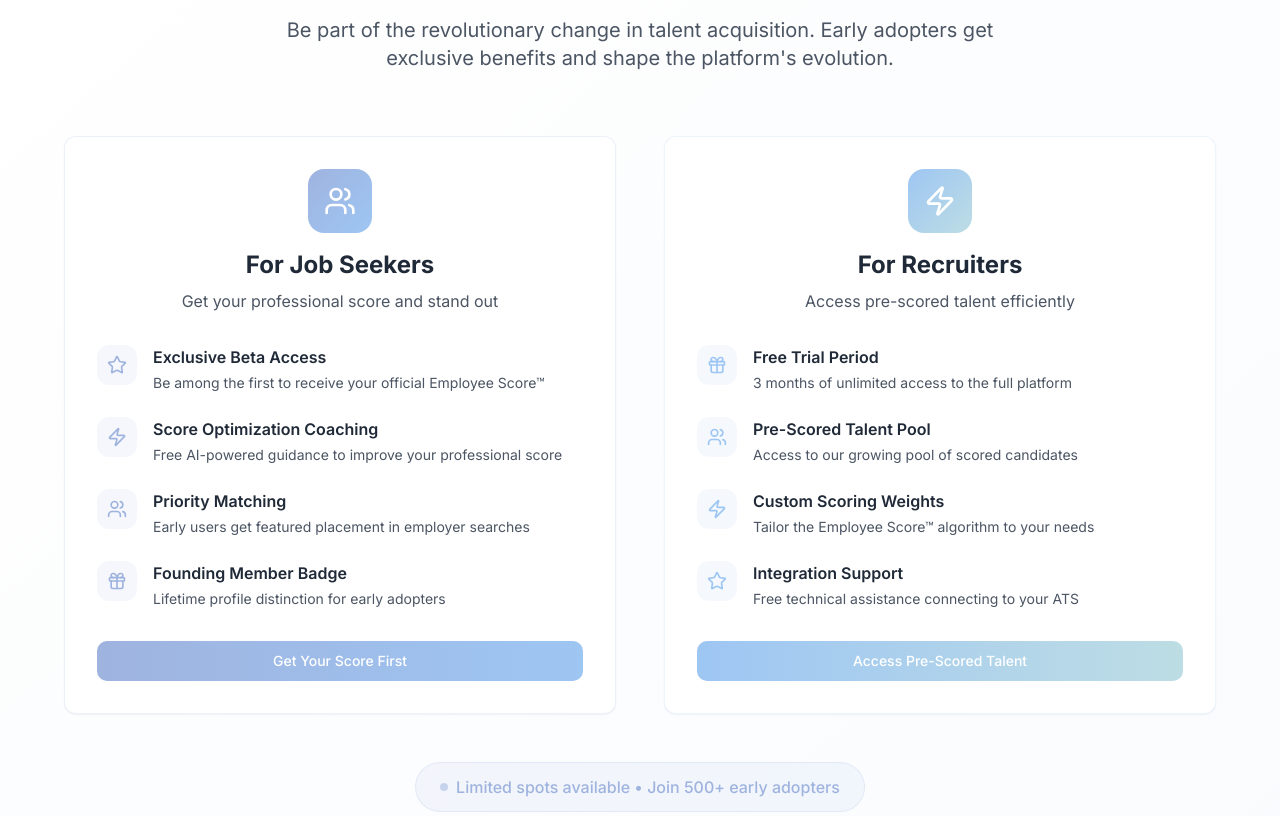
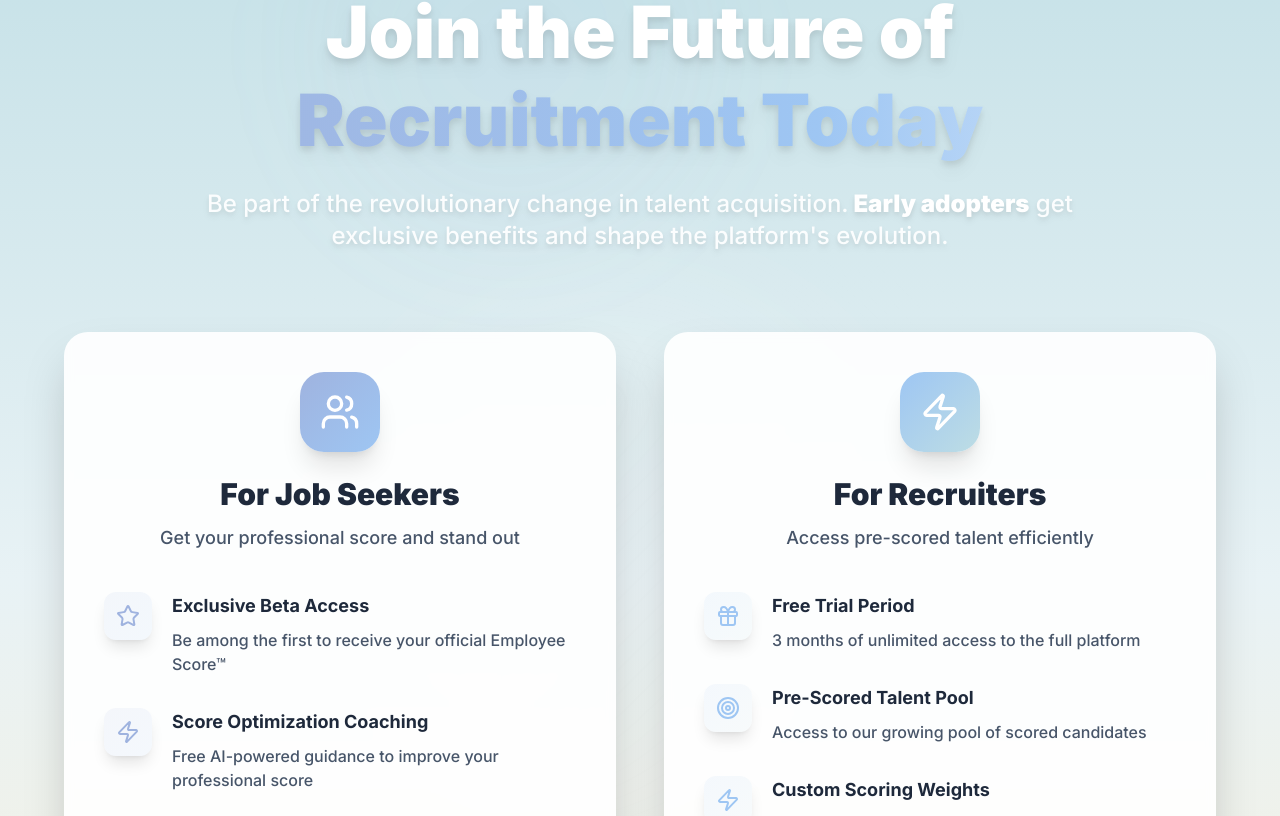
Before and after one commit to ramandhiman527/ThynkSphere.AI, a React (Vite) app: page / in a window 1280 px wide. Shown: the part 6583-7399 px from the top of the page. Built offline with nearby package versions, Linux system fonts and the light colour scheme.

Commit message:
Refactor: Redesign Early Adopter Benefits section
Redesigned the 'Join the Future of Recruitment Today' section with a soft dark-to-light gradient background, elevated dual cards, high-contrast typography, and animated CTA buttons.

```diff
--- a/src/components/EarlyAdopterBenefits.tsx
+++ b/src/components/EarlyAdopterBenefits.tsx
@@ -3,7 +3,7 @@ import React from 'react';
 import { Button } from '@/components/ui/button';
 import { Card, CardContent } from '@/components/ui/card';
 import { Badge } from '@/components/ui/badge';
-import { Star, Users, Zap, Gift } from 'lucide-react';
+import { Star, Users, Zap, Gift, Award, Target } from 'lucide-react';
 
 const EarlyAdopterBenefits = () => {
   const jobSeekerBenefits = [
@@ -23,7 +23,7 @@ const EarlyAdopterBenefits = () => {
       description: 'Early users get featured placement in employer searches'
     },
     {
-      icon: Gift,
+      icon: Award,
       title: 'Founding Member Badge',
       description: 'Lifetime profile distinction for early adopters'
     }
@@ -36,7 +36,7 @@ const EarlyAdopterBenefits = () => {
       description: '3 months of unlimited access to the full platform'
     },
     {
-      icon: Users,
+      icon: Target,
       title: 'Pre-Scored Talent Pool',
       description: 'Access to our growing pool of scored candidates'
     },
@@ -53,91 +53,117 @@ const EarlyAdopterBenefits = () => {
   ];
 
   return (
-    <section className="py-20 bg-gradient-to-br from-white to-[#9FB3DF]/5">
-      <div className="container mx-auto px-4">
-        <div className="text-center mb-16">
-          <Badge className="mb-4 bg-gradient-to-r from-[#9FB3DF] to-[#9EC6F3] text-white border-0">
+    <section className="py-32 bg-gradient-to-b from-[#BDDDE4] via-[#E8F2F5] to-[#FFF1D5] relative overflow-hidden">
+      {/* Background elements */}
+      <div className="absolute inset-0">
+        <div className="absolute top-20 left-1/4 w-96 h-96 bg-gradient-to-br from-[#9FB3DF]/10 to-[#9EC6F3]/10 rounded-full blur-3xl animate-pulse"></div>
+        <div className="absolute bottom-20 right-1/4 w-80 h-80 bg-gradient-to-br from-[#9EC6F3]/8 to-[#BDDDE4]/8 rounded-full blur-3xl animate-pulse delay-1000"></div>
+        <div className="absolute top-1/2 left-1/2 transform -translate-x-1/2 -translate-y-1/2 w-[600px] h-[600px] bg-gradient-to-br from-white/20 to-transparent rounded-full blur-3xl"></div>
+      </div>
+
+      <div className="container mx-auto px-4 relative z-10">
+        <div className="text-center mb-20 animate-fade-in">
+          <Badge className="mb-8 bg-gradient-to-r from-[#9FB3DF] to-[#9EC6F3] text-white border-0 text-lg font-bold px-8 py-4 shadow-lg backdrop-blur-sm">
             Limited Time • Early Access
           </Badge>
-          <h2 className="text-4xl lg:text-5xl font-bold text-gray-800 mb-6">
+          <h2 className="text-5xl lg:text-7xl font-black text-white mb-8 leading-tight drop-shadow-lg">
             Join the Future of
-            <span className="block text-[#9FB3DF]">Recruitment Today</span>
+            <span className="block mt-4">
+              <span className="text-transparent bg-clip-text bg-gradient-to-r from-[#9FB3DF] via-[#9EC6F3] to-white animate-gradient bg-[length:200%_200%]">
+                Recruitment Today
+              </span>
+            </span>
           </h2>
-          <p className="text-xl text-gray-600 max-w-3xl mx-auto">
+          <p className="text-xl lg:text-2xl text-white/90 max-w-4xl mx-auto leading-relaxed font-medium drop-shadow-md">
             Be part of the revolutionary change in talent acquisition.
-            Early adopters get exclusive benefits and shape the platform's evolution.
+            <strong className="text-white font-black"> Early adopters</strong> get exclusive benefits and shape the platform's evolution.
           </p>
         </div>
 
         <div className="grid lg:grid-cols-2 gap-12 max-w-6xl mx-auto">
           {/* Job Seekers */}
-          <Card className="border-[#9FB3DF]/20 hover:border-[#9FB3DF]/40 transition-all duration-300 hover:shadow-xl">
-            <CardContent className="p-8">
-              <div className="text-center mb-8">
-                <div className="w-16 h-16 bg-gradient-to-br from-[#9FB3DF] to-[#9EC6F3] rounded-2xl flex items-center justify-center mx-auto mb-4">
-                  <Users className="w-8 h-8 text-white" />
+          <Card className="group relative overflow-hidden border-0 bg-white/90 backdrop-blur-sm shadow-2xl hover:shadow-3xl transition-all duration-500 hover:-translate-y-3 rounded-3xl animate-fade-in">
+            {/* Glow effect */}
+            <div className="absolute inset-0 opacity-0 group-hover:opacity-20 transition-opacity duration-500 bg-gradient-to-br from-[#9FB3DF] to-[#9EC6F3] blur-xl"></div>
+
+            <CardContent className="p-10 relative z-10">
+              <div className="text-center mb-10">
+                <div className="w-20 h-20 bg-gradient-to-br from-[#9FB3DF] to-[#9EC6F3] rounded-3xl flex items-center justify-center mx-auto mb-6 shadow-xl group-hover:scale-110 transition-transform duration-300">
+                  <Users className="w-10 h-10 text-white" />
                 </div>
-                <h3 className="text-2xl font-bold text-gray-800 mb-2">For Job Seekers</h3>
-                <p className="text-gray-600">Get your professional score and stand out</p>
+                <h3 className="text-3xl font-black text-slate-800 mb-3">For Job Seekers</h3>
+                <p className="text-slate-600 text-lg font-medium">Get your professional score and stand out</p>
               </div>
 
-              <div className="space-y-6 mb-8">
+              <div className="space-y-8 mb-10">
                 {jobSeekerBenefits.map((benefit, index) => (
-                  <div key={benefit.title} className="flex items-start gap-4">
-                    <div className="w-10 h-10 bg-[#9FB3DF]/10 rounded-lg flex items-center justify-center flex-shrink-0">
-                      <benefit.icon className="w-5 h-5 text-[#9FB3DF]" />
+                  <div
+                    key={benefit.title}
+                    className="flex items-start gap-5 animate-fade-in"
+                    style={{ animationDelay: `${index * 100}ms` }}
+                  >
+                    <div className="w-12 h-12 bg-gradient-to-br from-[#9FB3DF]/10 to-[#9EC6F3]/10 rounded-xl flex items-center justify-center flex-shrink-0 shadow-lg">
+                      <benefit.icon className="w-6 h-6 text-[#9FB3DF]" />
                     </div>
                     <div>
-                      <h4 className="font-semibold text-gray-800 mb-1">{benefit.title}</h4>
-                      <p className="text-gray-600 text-sm">{benefit.description}</p>
+                      <h4 className="font-bold text-slate-800 mb-2 text-lg">{benefit.title}</h4>
+                      <p className="text-slate-600 font-medium">{benefit.description}</p>
                     </div>
                   </div>
                 ))}
               </div>
 
-              <Button className="w-full bg-gradient-to-r from-[#9FB3DF] to-[#9EC6F3] hover:from-[#8EA3D3] hover:to-[#8BBAE7] text-white">
-                Get Your Score First
+              <Button className="w-full bg-gradient-to-r from-[#9FB3DF] to-[#9EC6F3] hover:from-[#8EA3D3] hover:to-[#8BBAE7] text-white text-lg font-bold py-6 rounded-2xl shadow-lg hover:shadow-xl transition-all duration-300 hover:scale-[1.02] group">
+                <span className="group-hover:animate-bounce">Get Your Score First</span>
               </Button>
             </CardContent>
           </Card>
 
           {/* Recruiters */}
-          <Card className="border-[#9EC6F3]/20 hover:border-[#9EC6F3]/40 transition-all duration-300 hover:shadow-xl">
-            <CardContent className="p-8">
-              <div className="text-center mb-8">
-                <div className="w-16 h-16 bg-gradient-to-br from-[#9EC6F3] to-[#BDDDE4] rounded-2xl flex items-center justify-center mx-auto mb-4">
-                  <Zap className="w-8 h-8 text-white" />
+          <Card className="group relative overflow-hidden border-0 bg-white/90 backdrop-blur-sm shadow-2xl hover:shadow-3xl transition-all duration-500 hover:-translate-y-3 rounded-3xl animate-fade-in">
+            {/* Glow effect */}
+            <div className="absolute inset-0 opacity-0 group-hover:opacity-20 transition-opacity duration-500 bg-gradient-to-br from-[#9EC6F3] to-[#BDDDE4] blur-xl"></div>
+
+            <CardContent className="p-10 relative z-10">
+              <div className="text-center mb-10">
+                <div className="w-20 h-20 bg-gradient-to-br from-[#9EC6F3] to-[#BDDDE4] rounded-3xl flex items-center justify-center mx-auto mb-6 shadow-xl group-hover:scale-110 transition-transform duration-300">
+                  <Zap className="w-10 h-10 text-white" />
                 </div>
-                <h3 className="text-2xl font-bold text-gray-800 mb-2">For Recruiters</h3>
-                <p className="text-gray-600">Access pre-scored talent efficiently</p>
+                <h3 className="text-3xl font-black text-slate-800 mb-3">For Recruiters</h3>
+                <p className="text-slate-600 text-lg font-medium">Access pre-scored talent efficiently</p>
               </div>
 
-              <div className="space-y-6 mb-8">
+              <div className="space-y-8 mb-10">
                 {recruiterBenefits.map((benefit, index) => (
-                  <div key={benefit.title} className="flex items-start gap-4">
-                    <div className="w-10 h-10 bg-[#9EC6F3]/10 rounded-lg flex items-center justify-center flex-shrink-0">
-                      <benefit.icon className="w-5 h-5 text-[#9EC6F3]" />
+                  <div
+                    key={benefit.title}
+                    className="flex items-start gap-5 animate-fade-in"
+                    style={{ animationDelay: `${index * 100}ms` }}
+                  >
+                    <div className="w-12 h-12 bg-gradient-to-br from-[#9EC6F3]/10 to-[#BDDDE4]/10 rounded-xl flex items-center justify-center flex-shrink-0 shadow-lg">
+                      <benefit.icon className="w-6 h-6 text-[#9EC6F3]" />
                     </div>
                     <div>
-                      <h4 className="font-semibold text-gray-800 mb-1">{benefit.title}</h4>
-                      <p className="text-gray-600 text-sm">{benefit.description}</p>
+                      <h4 className="font-bold text-slate-800 mb-2 text-lg">{benefit.title}</h4>
+                      <p className="text-slate-600 font-medium">{benefit.description}</p>
                     </div>
                   </div>
                 ))}
               </div>
 
-              <Button className="w-full bg-gradient-to-r from-[#9EC6F3] to-[#BDDDE4] hover:from-[#8BBAE7] hover:to-[#A8D1D8] text-white">
-                Access Pre-Scored Talent
+              <Button className="w-full bg-gradient-to-r from-[#9EC6F3] to-[#BDDDE4] hover:from-[#8BBAE7] hover:to-[#A8D1D8] text-white text-lg font-bold py-6 rounded-2xl shadow-lg hover:shadow-xl transition-all duration-300 hover:scale-[1.02] group">
+                <span className="group-hover:animate-bounce">Access Pre-Scored Talent</span>
               </Button>
             </CardContent>
           </Card>
         </div>
 
         {/* Urgency Indicator */}
-        <div className="text-center mt-12">
-          <div className="inline-flex items-center gap-2 bg-gradient-to-r from-[#9FB3DF]/10 to-[#9EC6F3]/10 rounded-full px-6 py-3 border border-[#9FB3DF]/20">
-            <div className="w-2 h-2 bg-[#9FB3DF] rounded-full animate-pulse"></div>
-            <span className="text-[#9FB3DF] font-medium">Limited spots available • Join 500+ early adopters</span>
+        <div className="text-center mt-16 animate-fade-in">
+          <div className="inline-flex items-center gap-3 bg-white/20 backdrop-blur-md rounded-full px-8 py-4 border border-white/30 shadow-xl">
+            <div className="w-3 h-3 bg-gradient-to-r from-[#9FB3DF] to-[#9EC6F3] rounded-full animate-pulse shadow-lg"></div>
+            <span className="text-white font-bold text-lg drop-shadow-md">Limited spots available • Join 500+ early adopters</span>
+            <div className="w-3 h-3 bg-gradient-to-r from-[#9EC6F3] to-[#BDDDE4] rounded-full animate-pulse delay-500 shadow-lg"></div>
           </div>
         </div>
       </div>
```
